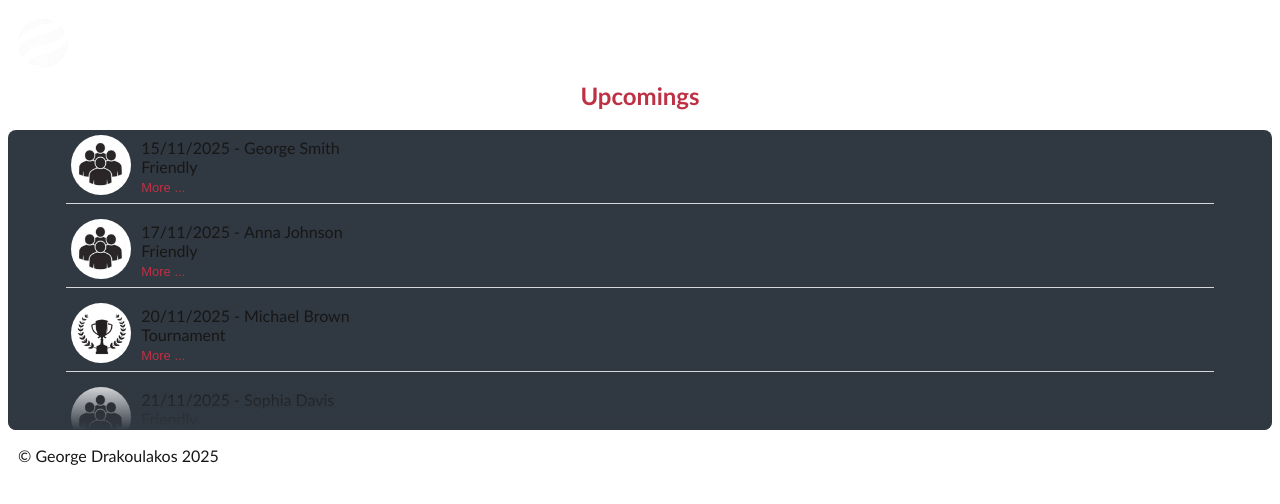
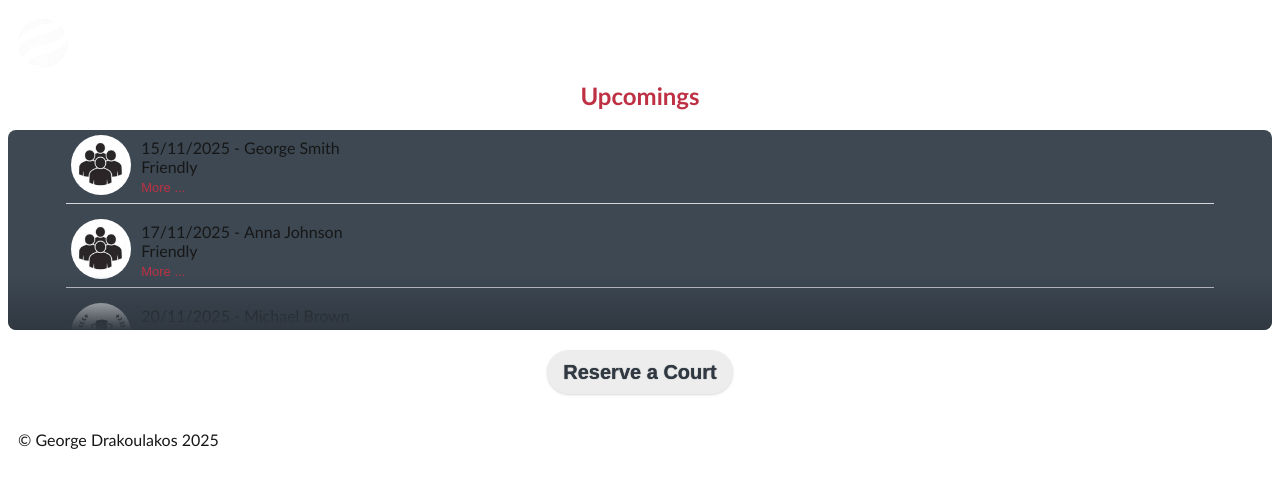
Before and after one commit to gdrakoulakos/athlisis-hub, a Next.js app: page / in a window 1280 px wide. Shown: the top 504 px of the page. Built offline with nearby package versions, Linux system fonts and the light colour scheme.

Commit message:
Add ButtonReserveCourt component and integrate into Home page; update Upcomings styles and Header option styles

```diff
--- /dev/null
+++ b/src/app/components/ButtonReserveCourt/ButtonReserveCourt.js
@@ -0,0 +1,5 @@
+import styles from "./ButtonReserveCourt.module.css";
+
+export default function ButtonReserveCourt() {
+  return <button className={styles.reserveButton}>Reserve a Court</button>;
+}
--- /dev/null
+++ b/src/app/components/ButtonReserveCourt/ButtonReserveCourt.module.css
@@ -0,0 +1,33 @@
+.reserveButton {
+  background-color: #ededed;
+  border: 0;
+  border-radius: 30px;
+  box-sizing: border-box;
+  color: #303841;
+  text-shadow: #303841 0px 0px 1px;
+  font-size: 20px;
+  font-weight: 600;
+  line-height: 1.25rem;
+  padding: 0.75rem 1rem;
+  text-align: center;
+  text-decoration-thickness: auto;
+  box-shadow: 0 1px 3px 0 rgba(0, 0, 0, 0.1), 0 1px 2px 0 rgba(0, 0, 0, 0.06);
+  cursor: pointer;
+  user-select: none;
+  -webkit-user-select: none;
+  touch-action: manipulation;
+  margin: 20px;
+}
+
+.reserveButton:hover {
+  background-color: rgb(249, 250, 251);
+}
+
+.reserveButton:focus {
+  outline: 2px solid transparent;
+  outline-offset: 2px;
+}
+
+.reserveButton:focus-visible {
+  box-shadow: none;
+}
--- a/src/app/components/Header/Header.module.css
+++ b/src/app/components/Header/Header.module.css
@@ -37,5 +37,5 @@
 .option {
   margin: 10px;
   cursor: pointer;
-  text-shadow: #be3144 0px 0px 10px;
+  text-shadow: #ffffff 0px 0px 2px;
 }
--- a/src/app/components/Upcomings/Upcomings.module.css
+++ b/src/app/components/Upcomings/Upcomings.module.css
@@ -1,9 +1,9 @@
 .upcomingsWrapper {
   position: relative;
   width: 100%;
-  height: 300px;
+  height: 200px;
   border-radius: 8px;
-  background: #303841;
+  background: #3d4853;
   overflow: hidden;
 }
 
--- a/src/app/page.js
+++ b/src/app/page.js
@@ -1,10 +1,12 @@
 import styles from "./page.module.css";
 import Upcomings from "./components/Upcomings/Upcomings";
+import ButtonReserveCourt from "./components/ButtonReserveCourt/ButtonReserveCourt";
 
 export default function Home() {
   return (
-  <div className={styles.homePageSection}>
-    <Upcomings />
-  </div>
-)
+    <div className={styles.homePageSection}>
+      <Upcomings />
+      <ButtonReserveCourt />
+    </div>
+  );
 }
```
